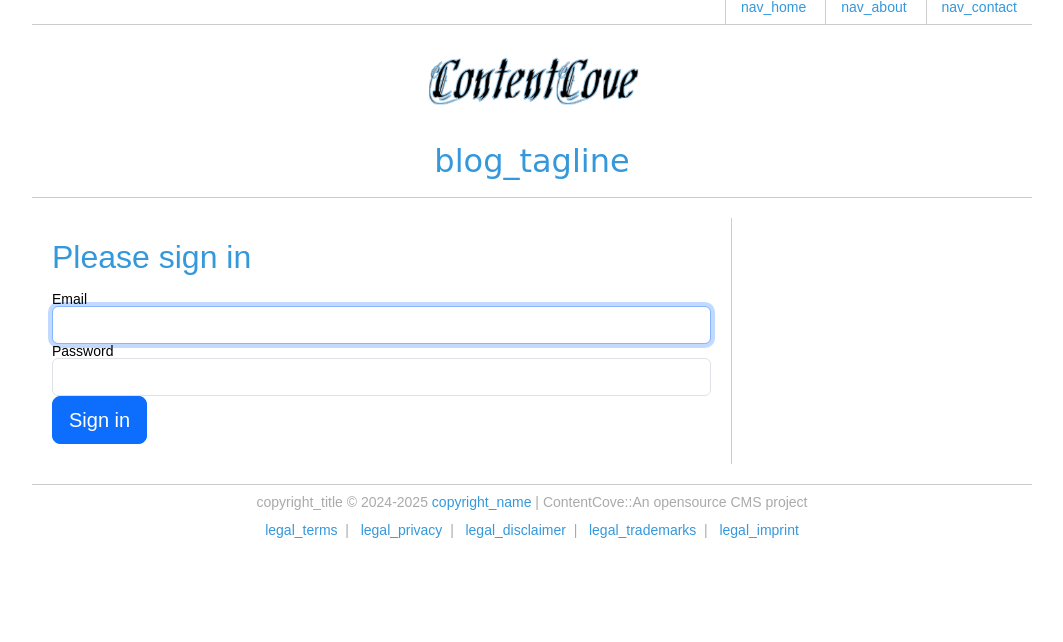
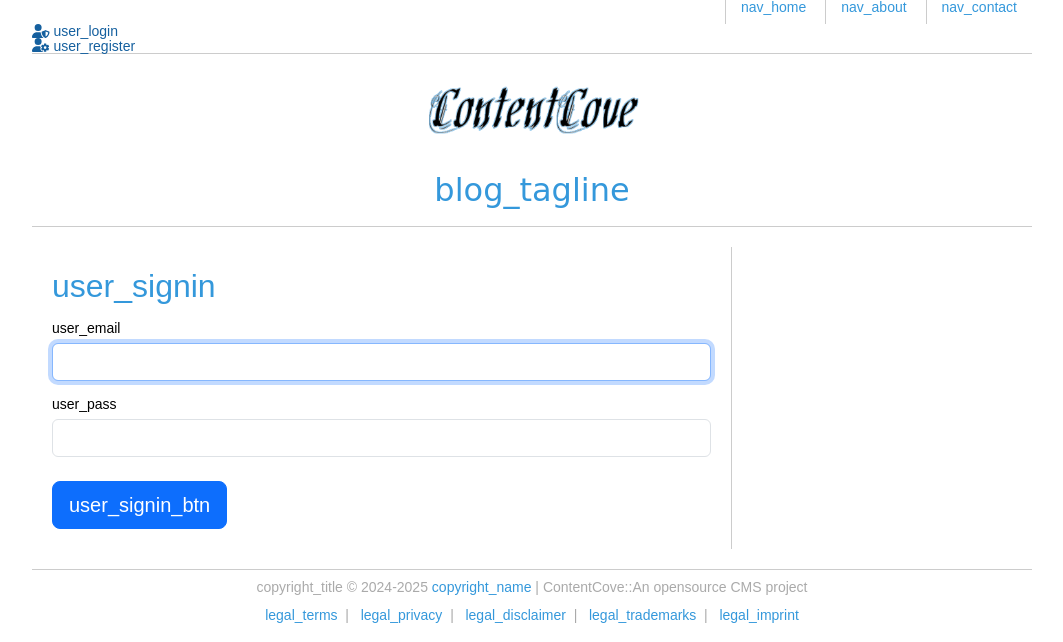
Before and after one commit to hyperclock/ContentCove, a Symfony app: template templates/login/login.html.twig in a window 1280 px wide. Shown: the part 341-983 px from the top of the page, without its empty margins (108-1171 px from the left). Before the commit the page ends 879 px from the top, so only its background shows below. Run offline with Twig, Linux system fonts and the light colour scheme; the template is opened without the code that fills it, so the values that code supplies are empty; some libraries are stand-ins or nearby versions; some web fonts are replaced; grey boxes are pictures that could not be loaded.

Commit message:
changes,additions, update...
- added a login limiter
- basic styling
  - login
  - register
- Internal Links & Routing
  - login
  - logout
  - register
- Translations for User login/register
- added fontawesome cdn

```diff
--- a/composer.json
+++ b/composer.json
@@ -32,6 +32,7 @@
         "symfony/process": "6.4.*",
         "symfony/property-access": "6.4.*",
         "symfony/property-info": "6.4.*",
+        "symfony/rate-limiter": "6.4.*",
         "symfony/runtime": "6.4.*",
         "symfony/security-bundle": "6.4.*",
         "symfony/serializer": "6.4.*",
--- a/templates/base.html.twig
+++ b/templates/base.html.twig
@@ -14,6 +14,9 @@
 
             <!-- Bootstrap CSS - CDN -->
             <link href="https://cdn.jsdelivr.net/npm/bootstrap@5.3.3/dist/css/bootstrap.min.css" rel="stylesheet">
+
+            <!-- Fontawesome CSS - CDN -->
+            <link rel="stylesheet" href="https://cdnjs.cloudflare.com/ajax/libs/font-awesome/6.7.2/css/all.min.css">
 
             <!-- Customs CSS -->
             <link href="{{ asset('assets/css/style.css') }}" rel="stylesheet">
@@ -78,6 +81,33 @@
                                 <li><a href="#">{{ 'nav_about'|trans }}</a></li>
                                 <li><a href="#">{{ 'nav_contact'|trans }}</a></li>
                             </ul>
+                        <!-- Login/Logout Nav -->
+                            <ul class="nav navbar-nav navbar-right" style="display: inline;">
+                                {% if app.user %}
+                                    <!-- Logout Link -->
+                                    <li class="dropdown pull-right">
+                                        <a href="{{ path('app_logout') }}" style="color:#15609f">
+                                            <i class="fa-solid fa-user-slash"></i>
+                                            {{ 'user_logout'|trans({}, 'user') }}
+                                        </a>
+                                    </li>
+                                {% else %}
+                                    <!-- Login and Register Links -->
+                                    <li class="dropdown pull-right">
+                                        <a href="{{ path('app_login') }}" style="color:#15609f">
+                                            <i class="fa-solid fa-user-shield"></i>
+                                            {{ 'user_login'|trans({}, 'user') }}
+                                        </a>
+                                    </li>
+                                    <li class="dropdown pull-right">
+                                        <a href="{{ path('app_register') }}" style="color:#15609f">
+                                            <i class="fa-solid fa-user-gear"></i>
+                                            {{ 'user_register'|trans({}, 'user') }}
+                                        </a>
+                                    </li>
+                                {% endif %}
+                            </ul>
+                        <!-- END - Login/Logout Nav -->
                         </nav>
                     {% endblock %}
                 </div>
@@ -118,6 +148,9 @@
             <!-- Bootstrap JS (bundle) -->
             <script src="https://cdn.jsdelivr.net/npm/bootstrap@5.3.3/dist/js/bootstrap.bundle.min.js"></script>
 
+            <!-- Fontawesome JS -->
+            <script src="https://cdnjs.cloudflare.com/ajax/libs/font-awesome/6.7.2/js/all.min.js"></script>
+
             <!-- Custom JS -->
             <script src="{{ asset('assets/js/scripts.js') }}"></script>
         {% endblock %}
--- a/templates/login/login.html.twig
+++ b/templates/login/login.html.twig
@@ -1,6 +1,6 @@
-{% extends 'base.html.twig' %}
+{% extends 'layout.html.twig' %}
 
-{% block title %}Log in!{% endblock %}
+{% block title %}{{ 'user_login'|trans({}, 'user') }}!{% endblock %}
 
 {% block body %}
     <form method="post">
@@ -10,15 +10,15 @@
 
         {% if app.user %}
             <div class="mb-3">
-                You are logged in as {{ app.user.userIdentifier }}, <a href="{{ path('app_logout') }}">Logout</a>
+                {{ 'user_loggedin_as'|trans({}, 'user') }} {{ app.user.userIdentifier }}, <a href="{{ path('app_logout') }}">{{ 'user_logout'|trans({}, 'user') }}</a>
             </div>
         {% endif %}
 
-        <h1 class="h3 mb-3 font-weight-normal">Please sign in</h1>
-        <label for="username">Email</label>
-        <input type="email" value="{{ last_username }}" name="_username" id="username" class="form-control" autocomplete="email" required autofocus>
-        <label for="password">Password</label>
-        <input type="password" name="_password" id="password" class="form-control" autocomplete="current-password" required>
+        <h1 class="h3 mb-3 font-weight-normal">{{ 'user_signin'|trans({}, 'user') }}</h1>
+        <label for="username">{{ 'user_email'|trans({}, 'user') }}</label>
+        <input type="email" value="{{ last_username }}" name="_username" id="username" class="form-control mt-2 mb-3" autocomplete="email" required autofocus>
+        <label for="password">{{ 'user_pass'|trans({}, 'user') }}</label>
+        <input type="password" name="_password" id="password" class="form-control mt-2 mb-3" autocomplete="current-password" required>
 
         <input type="hidden" name="_csrf_token"
                value="{{ csrf_token('authenticate') }}"
@@ -28,14 +28,14 @@
             Uncomment this section and add a remember_me option below your firewall to activate remember me functionality.
             See https://symfony.com/doc/current/security/remember_me.html
 
-            <div class="checkbox mb-3">
+            <div class="checkbox mb-3 mt-2">
                 <input type="checkbox" name="_remember_me" id="_remember_me">
                 <label for="_remember_me">Remember me</label>
             </div>
         #}
 
-        <button class="btn btn-lg btn-primary" type="submit">
-            Sign in
+        <button class="btn btn-lg btn-primary mt-2" type="submit">
+            {{ 'user_signin_btn'|trans({}, 'user') }}
         </button>
     </form>
 {% endblock %}
```
Also changed, not shown: templates/registration/confirmation_email.html.twig (+5 -5 lines), templates/registration/register.html.twig (+24 -9 lines), public/assets/css/style.css, 7 other files.
